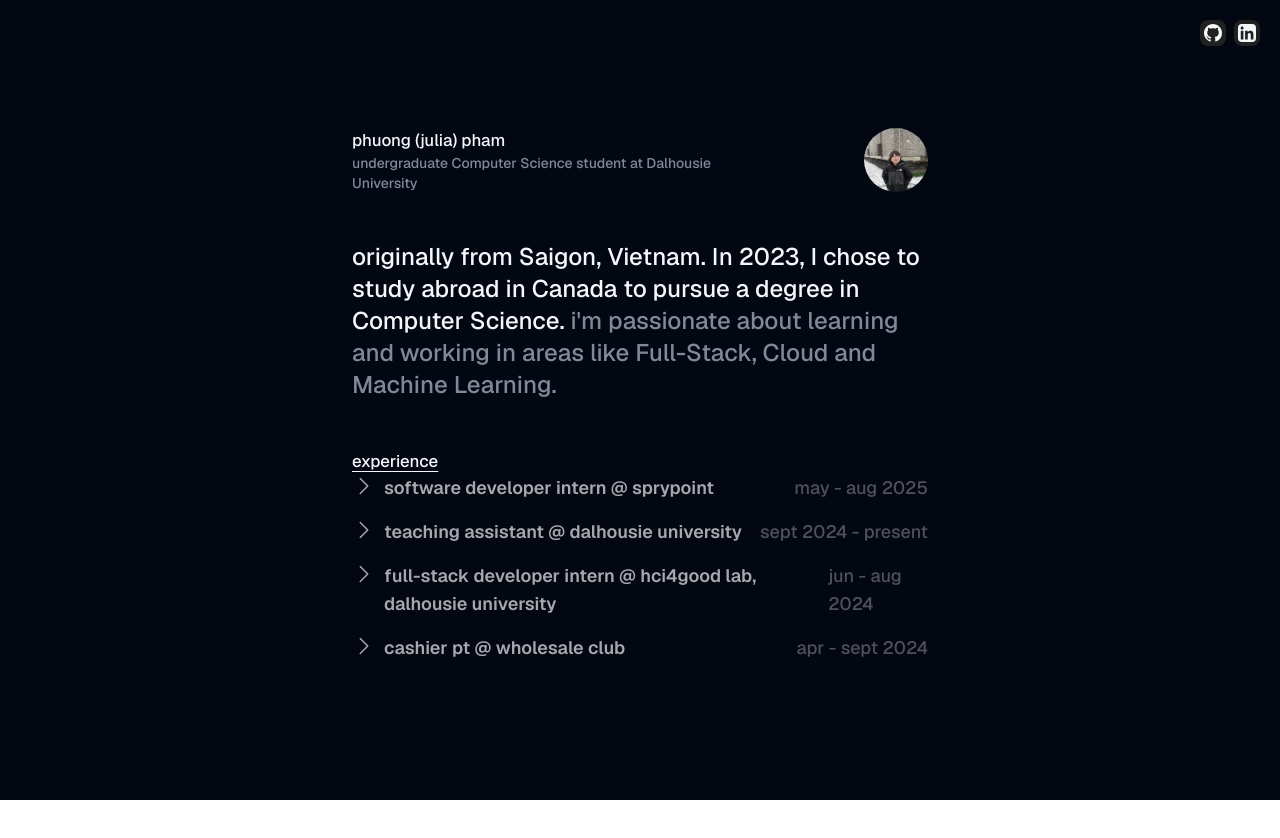
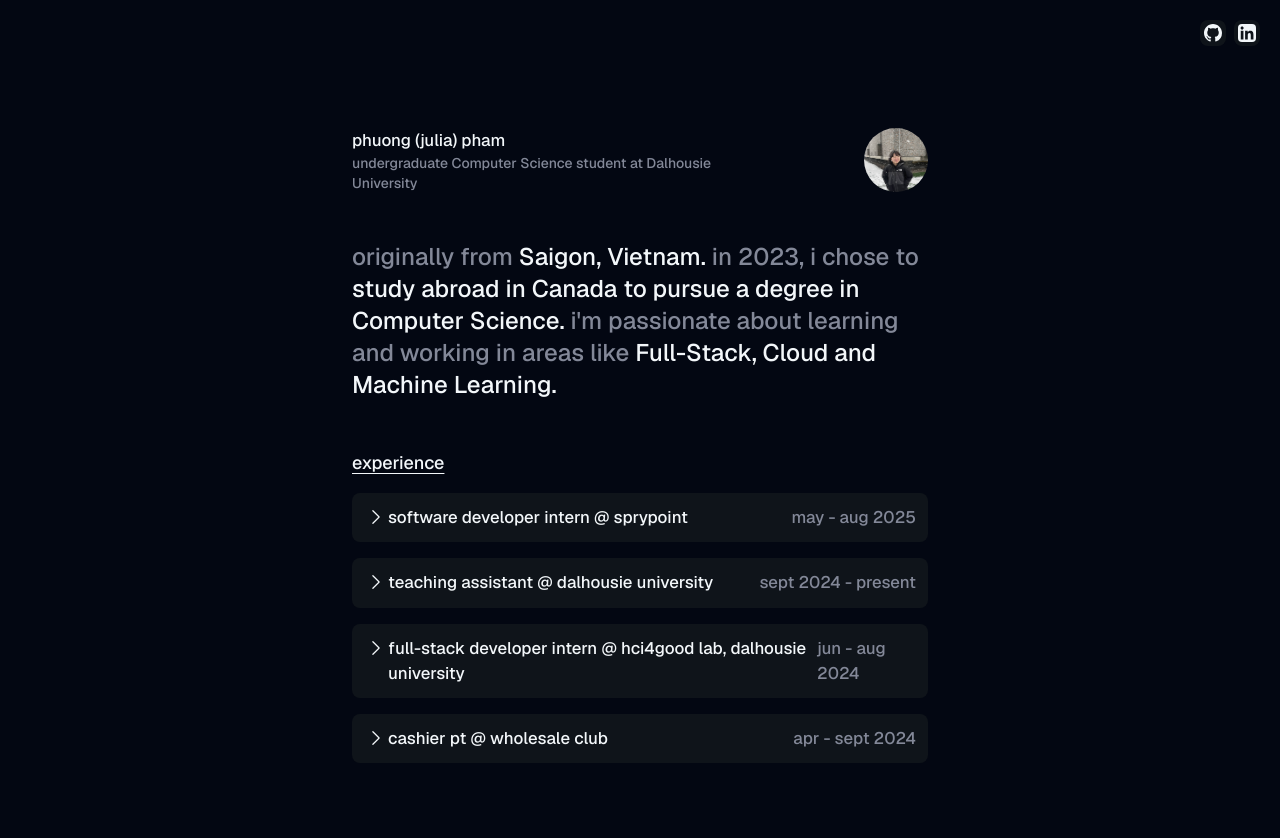
Before and after one commit to phuongwj/portfolio-101, a Next.js app: page / in a window 1280 px wide. Shown: the top 838 px of the page. Before the commit the page ends 800 px from the top, so only its background shows below. Built offline with nearby package versions, Linux system fonts and the light colour scheme.

Commit message:
Added Experiences, will fix

```diff
--- a/src/app/components/Oneforall.jsx
+++ b/src/app/components/Oneforall.jsx
@@ -27,13 +27,13 @@ export default function Oneforall() {
         <div className="flex flex-row gap-2 ">
           <Link href='https://github.com/phuongwj' target="_blank">
               <svg xmlns="http://www.w3.org/2000/svg" viewBox="0 0 16 16"
-                  className="bg-gray-900 p-1 rounded-lg h-6.5 w-6.5 fill-first hover:fill-first/70 hover:opacity-45 transition duration-500">
+                  className="bg-widBg p-1 rounded-lg h-6.5 w-6.5 fill-first hover:fill-first/70 hover:opacity-45 transition duration-500">
                   <path d="M8 0C3.58 0 0 3.58 0 8c0 3.54 2.29 6.53 5.47 7.59.4.07.55-.17.55-.38 0-.19-.01-.82-.01-1.49-2.01.37-2.53-.49-2.69-.94-.09-.23-.48-.94-.82-1.13-.28-.15-.68-.52-.01-.53.63-.01 1.08.58 1.23.82.72 1.21 1.87.87 2.33.66.07-.52.28-.87.51-1.07-1.78-.2-3.64-.89-3.64-3.95 0-.87.31-1.59.82-2.15-.08-.2-.36-1.02.08-2.12 0 0 .67-.21 2.2.82.64-.18 1.32-.27 2-.27.68 0 1.36.09 2 .27 1.53-1.04 2.2-.82 2.2-.82.44 1.1.16 1.92.08 2.12.51.56.82 1.27.82 2.15 0 3.07-1.87 3.75-3.65 3.95.29.25.54.73.54 1.48 0 1.07-.01 1.93-.01 2.2 0 .21.15.46.55.38A8.013 8.013 0 0016 8c0-4.42-3.58-8-8-8z"/>
               </svg>
           </Link>
           <Link href='https://www.linkedin.com/in/phuongwj/' target="_blank">
               <svg xmlns="http://www.w3.org/2000/svg" viewBox="0 32 448 448"
-                  className="bg-gray-900 p-1 rounded-lg h-6.5 w-6.5 fill-first hover:fill-first/70 hover:opacity-45 transition duration-500">
+                  className="bg-widBg p-1 rounded-lg h-6.5 w-6.5 fill-first hover:fill-first/70 hover:opacity-45 transition duration-500">
                   <path d="M416 32H31.9C14.3 32 0 46.5 0 64.3v383.4C0 465.5 14.3 480 31.9 480H416c17.6 0 32-14.5 32-32.3V64.3c0-17.8-14.4-32.3-32-32.3zM135.4 416H69V202.2h66.5V416zm-33.2-243c-21.3 0-38.5-17.3-38.5-38.5S80.9 96 102.2 96c21.2 0 38.5 17.3 38.5 38.5 0 21.3-17.2 38.5-38.5 38.5zm282.1 243h-66.4V312c0-24.8-.5-56.7-34.5-56.7-34.6 0-39.9 27-39.9 54.9V416h-66.4V202.2h63.7v29.2h.9c8.9-16.8 30.6-34.5 62.9-34.5 67.2 0 79.7 44.3 79.7 101.9V416z"/>
               </svg>
           </Link>
@@ -55,39 +55,44 @@ export default function Oneforall() {
         {/* Bit bout myself */}
         <section className="w-full">
           <h2 className="text-first text-2xl font-medium">
-            originally from Saigon, Vietnam. In 2023, I chose to study abroad in Canada to pursue a degree in Computer Science. <span className="text-second">i'm passionate about learning and working in areas like Full-Stack, Cloud and Machine Learning.</span>
+          <span className="text-second">originally from</span> Saigon, Vietnam. <span className="text-second">in 2023, i chose to</span> study abroad in Canada to pursue a degree in Computer Science. <span className="text-second">i'm passionate about learning and working in areas like</span> Full-Stack, Cloud and Machine Learning.
           </h2>
         </section>
 
         {/* Experiences */}
-        <section className="w-full">
+        <section className="w-full flex flex-col gap-4">
 
           {/* Title */}
-          <h1 className="text-first text-md font-medium underline underline-offset-4"> experience</h1>
+          <h1 className="text-first text-lg font-medium underline underline-offset-4"> experience</h1>
 
           {/* List of Experiences */}
           <section className="flex justify-center">
               <ul className="flex flex-col gap-4">
                   {expsSorted.map((exp) => (
-                      <li key={exp.id} className="relative group/list flex flex-col transition duration-500 hover:bg-huh/30">
+                      <li key={exp.id} className="relative group/list flex flex-col transition duration-500">
+
                           {/* Invisible checkbox */}
                           <input
-                              className="absolute peer w-full h-6 z-10 opacity-0 cursor-pointer"
+                              className="absolute peer w-full h-12 z-10 opacity-0 cursor-pointer"
                               type="checkbox"
                               checked={expandedId === exp.id}
                               onChange={() => handleClick(exp.id)}
                           />
-                          <section className="text-lg flex flex-row justify-between pl-8">
-                              <h2 className="text-white/65 group-hover/list:text-mainC/100 transition duration-500 font-semibold">{exp.title} {exp.org} </h2>
-                              <p className="text-white/30 group-hover/list:text-white/50 transition duration-500 font-medium">{exp.time}</p>
+
+                          {/* Position & Place */}
+                          <section className="text-md p-3 pl-9 rounded-lg flex flex-row justify-between bg-widBg group-hover/list:bg-first transition duration-500">
+                              <h2 className="text-first group-hover/list:text-widBg transition duration-500 font-medium">{exp.title} {exp.org} </h2>
+                              <p className="text-second transition duration-500 font-medium">{exp.time}</p>
                           </section>
+
                           {/* Arrow Icon */}
-                          <section className="absolute rotate-0 peer-checked:rotate-90 transition-all duration-500">
-                              <svg xmlns="http://www.w3.org/2000/svg" viewBox="0 0 24 24" className="size-6 fill-white/65 group-hover/list:fill-mainC/100 transition duration-500">
+                          <section className="absolute p-3.5 rotate-0 peer-checked:rotate-90 transition-all duration-500">
+                              <svg xmlns="http://www.w3.org/2000/svg" viewBox="0 0 24 24" className="size-5 fill-first group-hover/list:fill-widBg transition duration-500">
                                   <path fillRule="evenodd" d="M16.28 11.47a.75.75 0 0 1 0 1.06l-7.5 7.5a.75.75 0 0 1-1.06-1.06L14.69 12 7.72 5.03a.75.75 0 0 1 1.06-1.06l7.5 7.5Z"
                                       clipRule="evenodd" />
                               </svg>
                           </section>
+
                           {/* Content */}
                           <section className={`overflow-hidden pl-8 transition-all duration-500 ${expandedId === exp.id ? 'max-h-32' : 'max-h-0'}`}>
                               <h3 className="text-white/45 transition duration-500 mb-0.5">- {exp.location}</h3>
--- a/tailwind.config.mjs
+++ b/tailwind.config.mjs
@@ -37,12 +37,12 @@ export default withMT({
         wless: '#838383',
 
         newBg: "#030712", // dark blue
-        iconBg: "#23242a", // background for the github, linkedin, music icons
+        widBg: "#0f141a", // background for the github, linkedin
         first: "#f3f7fa", // good white (main text color)
         second: "#838898", // good color? (secondary text color)
       },
       height: {
-        '5.5': '1.375rem', // github, linkedin, music icon size
+        '5.5': '1.375rem', // github, linkedin
 
         '6.5': '1.625rem',
         '18': '4.6rem',
@@ -52,6 +52,9 @@ export default withMT({
         '40': '40%',
         '42': '42rem',
         '100': '36rem',
+      },
+      padding: {
+        '3.5': '0.875rem',
       },
       fontSize: {
         'md': '1.05rem',
```
